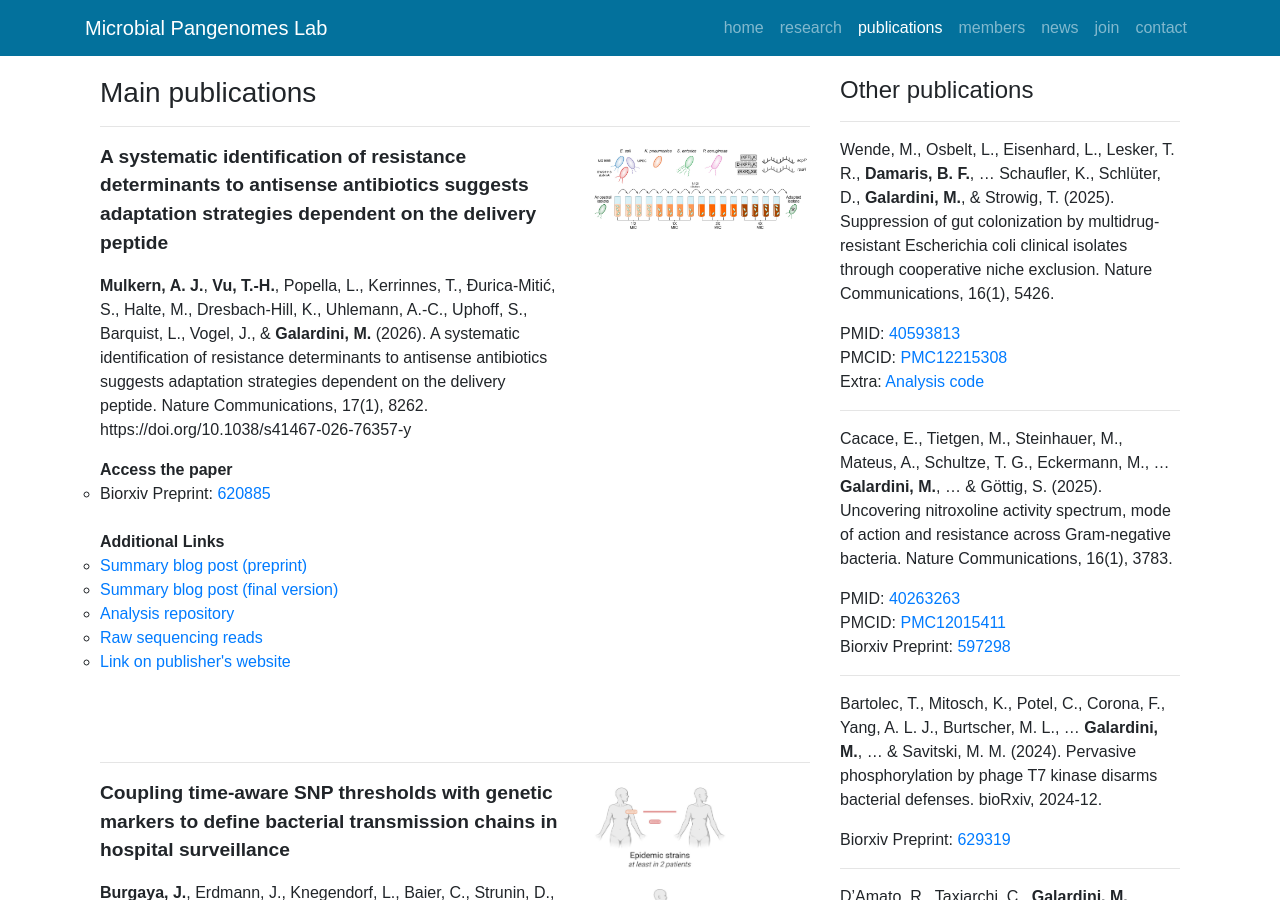
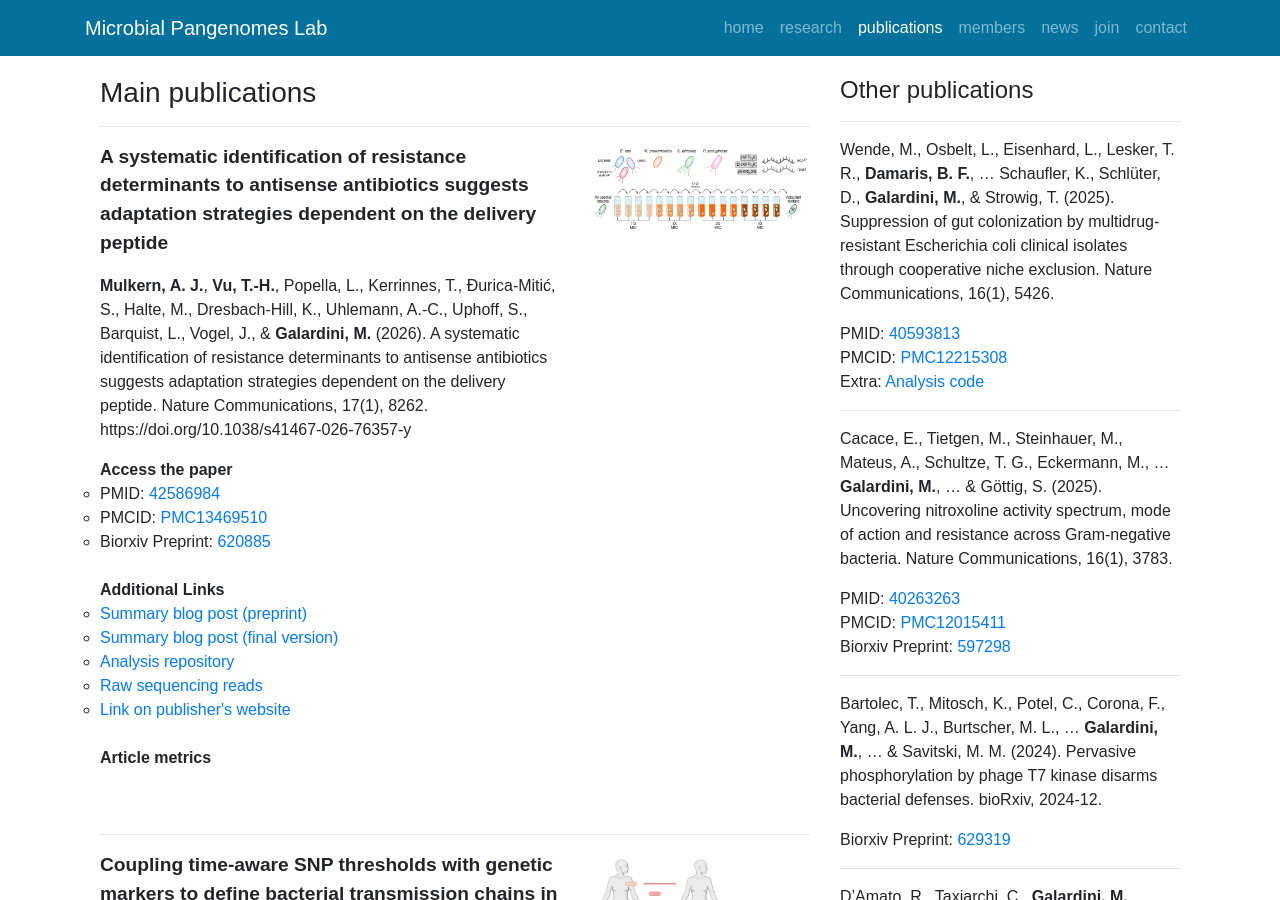
Before and after one commit to microbial-pangenomes-lab/microbial-pangenomes-lab.github.io, a Jekyll site: the page built from publications/index.html, in a window 1280 px wide and 900 px high. Built offline with Jekyll 4.4.1, drawn with Linux system fonts in a browser that asks for light colours; comment, search, counter and statistics services are not loaded.

Commit message:
Missing pubmed ID

```diff
--- a/_data/publications.yml
+++ b/_data/publications.yml
@@ -51,6 +51,8 @@
    date: '202608'
    image: '/static/img/pub/mulkern_2024.jpg'
    biorxiv: '2024.10.29.620885'
+   pmid: '42586984'
+   pmcid: 'PMC13469510'
    links:
      - name: Summary blog post (preprint)
        url: "../2024/10/30/Stress-testing-next-generation-antibiotics/"
```
